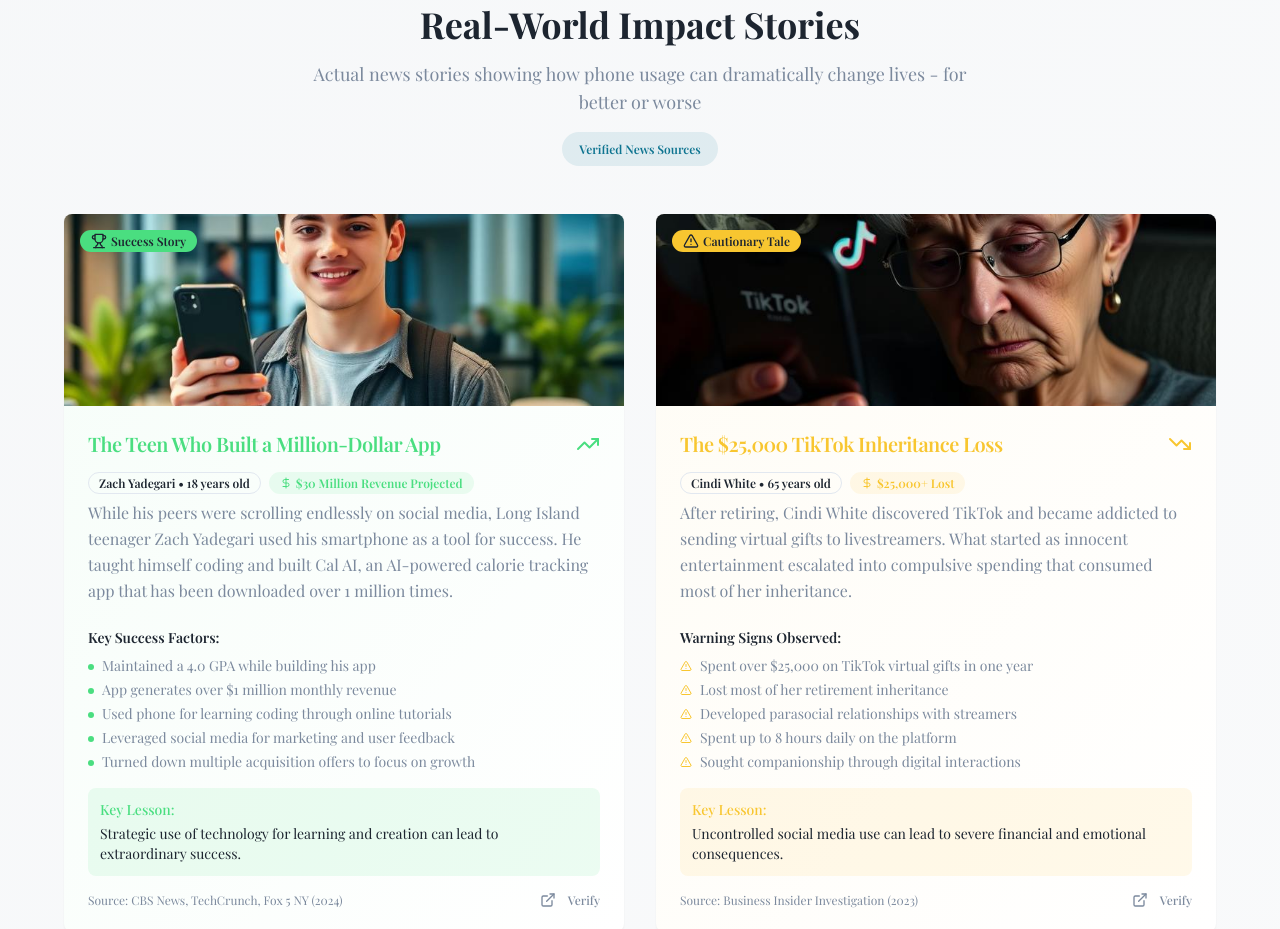
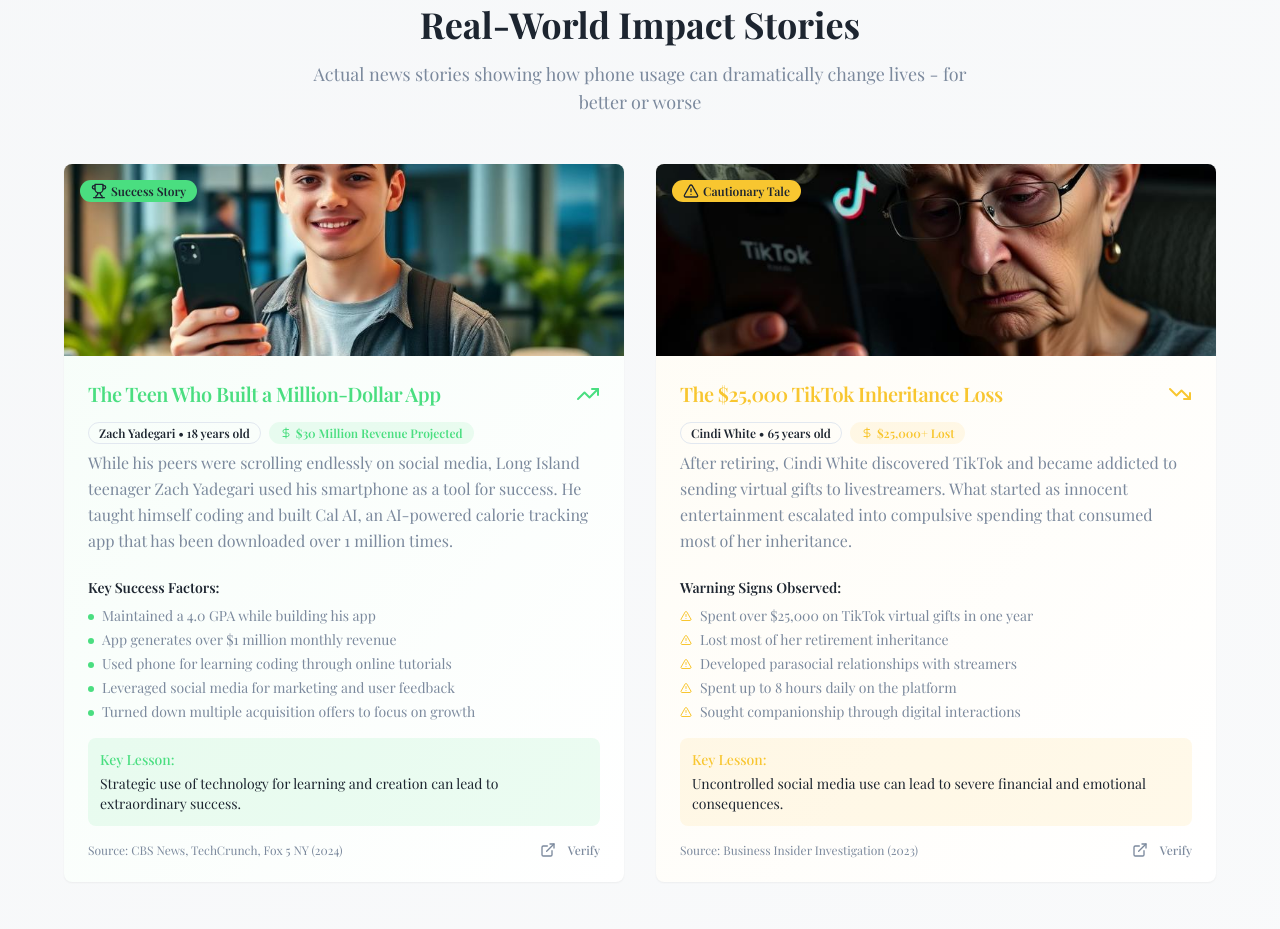
Before and after one commit to ANJALI14-code/Anjali14-code.github.io, a React (Vite) app: page / in a window 1280 px wide. Shown: the part 3480-4409 px from the top of the page. Built offline with nearby package versions, Linux system fonts and the light colour scheme.

Commit message:
Visual edit in Lovable
Edited UI in Lovable

```diff
--- a/src/components/RealWorldCaseStudies.tsx
+++ b/src/components/RealWorldCaseStudies.tsx
@@ -34,9 +34,7 @@ const RealWorldCaseStudies = () => {
           <p className="text-lg text-muted-foreground max-w-2xl mx-auto">
             Actual news stories showing how phone usage can dramatically change lives - for better or worse
           </p>
-          <Badge className="mt-4 bg-primary/10 text-primary px-4 py-2">
-            Verified News Sources
-          </Badge>
+
         </div>
 
         <div className="grid lg:grid-cols-2 gap-8 max-w-6xl mx-auto">
```
